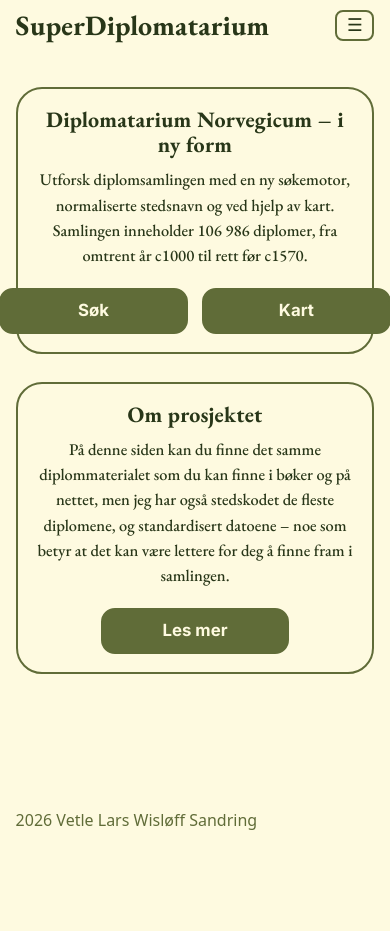
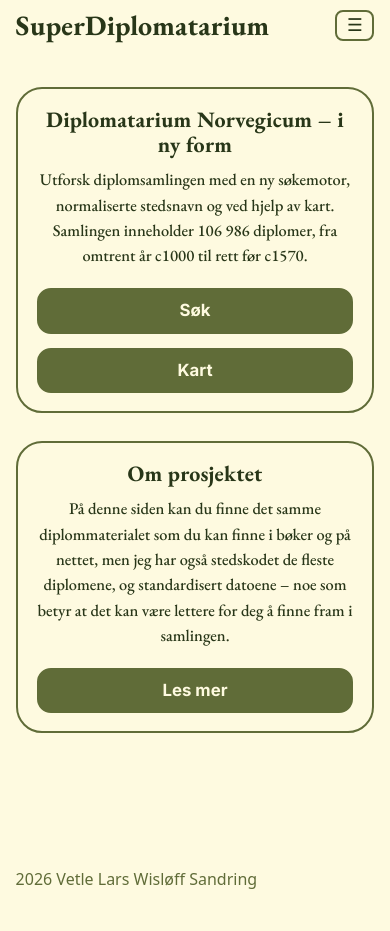
Before and after one commit to Moryzont/SuperDiplomatarium, a Jekyll site: the page built from index.html, in a window 390 px wide. Built offline with Jekyll 4.4.1, drawn with Linux system fonts in a browser that asks for light colours; before the commit the page ends 900 px from its top, so only the background shows below that.

Commit message:
Front page: the pills wrap and shrink on phones instead of overflowing the card
Co-Authored-By: Claude Fable 5.1 <noreply@anthropic.com>

```diff
--- a/assets/css/main.css
+++ b/assets/css/main.css
@@ -684,6 +684,11 @@
     display: flex; gap: clamp(14px, 2vw, 24px);
     justify-content: center;
     margin-top: clamp(10px, 1.2vw, 14px);
+  }
+  @media (max-width: 480px) {
+    /* phones: the pills share the card's width instead of overflowing it */
+    .fig-actions{ flex-wrap: wrap; }
+    .fig-actions .btn-olive{ min-width: 0; flex: 1 1 120px; }
   }
 
   /* Palette-only olive button variant */
```
